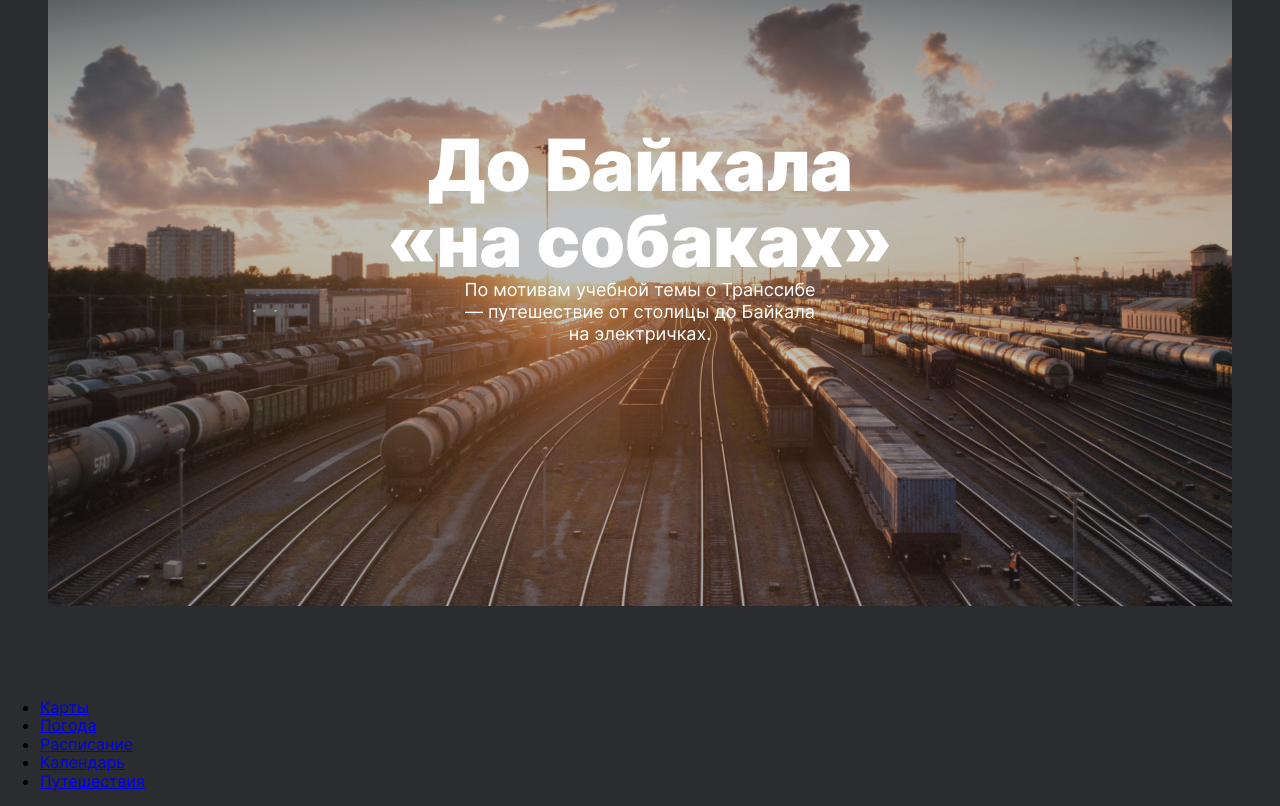
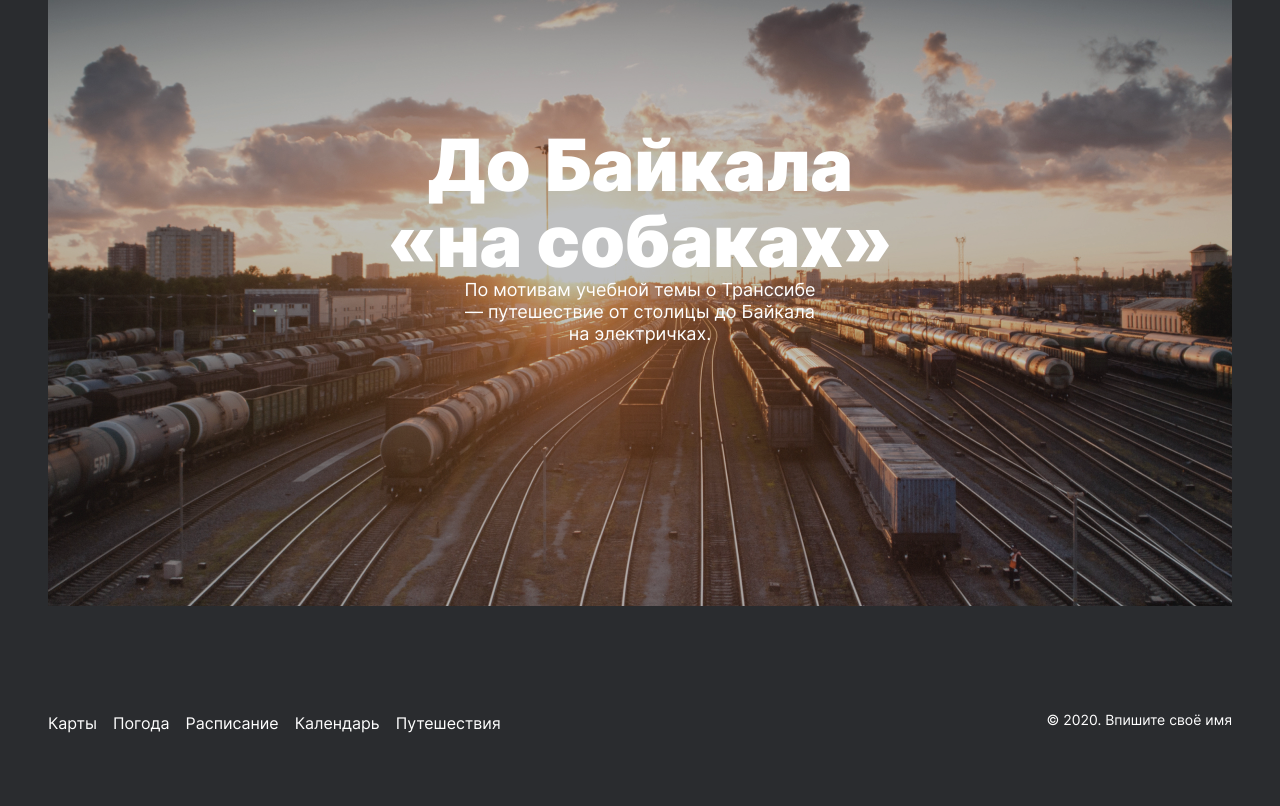
Before and after one commit to shchetininsrg/russian-travel, a plain HTML site: page index.html in a window 1280 px wide. Shown: the part 6150-6956 px from the top of the page. After the commit the page ends 6923 px from the top, so only its background shows below. Drawn offline with Linux system fonts and the light colour scheme; files whose address does not match are found by name.

Commit message:
готовая страница для десктопа

```diff
--- /dev/null
+++ b/blocks/footer/__copyright/footer__copyright.css
@@ -0,0 +1,6 @@
+.footer__copyright {
+    color: #fff;
+    font-weight: 400;
+    font-size: 14px;
+    line-height: 1.14;
+}
--- /dev/null
+++ b/blocks/footer/__link/footer__link.css
@@ -0,0 +1,13 @@
+.footer__link {
+    color: #fff;
+    text-decoration: none;
+    margin-right: 16px;
+    font-weight: 400;
+    font-size: 16px;
+    line-height: 1.12;
+    transition: opacity 0.3s ease-in;
+}
+
+.footer__link:hover {
+    opacity: .8;
+}
--- /dev/null
+++ b/blocks/footer/__links/footer__links.css
@@ -0,0 +1,5 @@
+.footer__links {
+    list-style: none;
+    display: flex;
+    padding: 0;
+}
--- /dev/null
+++ b/blocks/footer/footer.css
@@ -0,0 +1,3 @@
+.footer {
+    max-width: calc(100% - 2 * 48px);
+}
--- /dev/null
+++ b/blocks/page/__footer/page__footer.css
@@ -0,0 +1,7 @@
+.page__footer {
+    display: flex;
+    justify-content: space-between;
+    margin-left: auto;
+    margin-right: auto;
+    margin-bottom: 24px;
+}
--- a/blocks/place/__link/place__link.css
+++ b/blocks/place/__link/place__link.css
@@ -5,4 +5,9 @@
     line-height: 1.22;
     text-decoration: none;
     text-decoration-line: underline;
+    transition: opacity 0.3s ease-in;
 }
+
+.place__link:hover {
+    opacity: .8;
+}
--- a/index.html
+++ b/index.html
@@ -53,7 +53,7 @@
                 <h2 class="place__title">Куршская коса</h2>
                 <div class="place__website">
                     <p class="place__url-heading">URL</p>
-                    <a href="https://park-kosa.ru" class="place__link">park-kosa.ru</a>
+                    <a href="https://park-kosa.ru" target="_blank" class="place__link">park-kosa.ru</a>
                 </div>
                 <img src="./images/places/__image-min.jpg" alt="Пейзаж" class="place__image">
                 <div class="place__text">
@@ -65,7 +65,7 @@
                 <h2 class="place__title">Кольский</h2>
                 <div class="place__website">
                     <p class="place__url-heading">URL</p>
-                    <a href="https://yourshot.nationalgeographic.com/photos/?keywords=kolskiy" class="place__link">National Geographic</a>
+                    <a href="https://yourshot.nationalgeographic.com/photos/?keywords=kolskiy" target="_blank" class="place__link">National Geographic</a>
                 </div>
                 <img src="./images/places/__image1-min.jpg" alt="Пейзаж" class="place__image">
                 <div class="place__text">
@@ -77,7 +77,7 @@
                 <h2 class="place__title">Алтай</h2>
                 <div class="place__website">
                     <p class="place__url-heading">URL</p>
-                    <a href="https://www.youtube.com/watch?v=7ZEsoV7kWAQ" class="place__link">YouTube</a>
+                    <a href="https://www.youtube.com/watch?v=7ZEsoV7kWAQ" target="_blank" class="place__link">YouTube</a>
                 </div>
                 <img src="./images/places/__image2-min.jpg" alt="Пейзаж" class="place__image">
                 <div class="place__text">
@@ -89,7 +89,7 @@
                 <h2 class="place__title">Зимний Байкал</h2>
                 <div class="place__website">
                     <p class="place__url-heading">URL</p>
-                    <a href="https://vk.com/baikalmile" class="place__link">https://vk.com/baikalmile</a>
+                    <a href="https://vk.com/baikalmile" target="_blank" class="place__link">https://vk.com/baikalmile</a>
                 </div>
                 <img src="./images/places/__image3-min.jpg" alt="Пейзаж" class="place__image">
                 <div class="place__text">
@@ -101,7 +101,7 @@
                 <h2 class="place__title">Карелия</h2>
                 <div class="place__website">
                     <p class="place__url-heading">URL</p>
-                    <a href="http://vodlozero.ru" class="place__link">http://vodlozero.ru/</a>
+                    <a href="http://vodlozero.ru" target="_blank" class="place__link">http://vodlozero.ru/</a>
                 </div>
                 <img src="./images/places/__image4-min.jpg" alt="Пейзаж" class="place__image">
                 <div class="place__text">
@@ -111,7 +111,7 @@
         </section>
 
         <section class="content__cover cover">
-            <a class="cover__background" href="https://stampsy.com/na-elektrichkakh-do-baikala">
+            <a class="cover__background" target="_blank" href="https://stampsy.com/na-elektrichkakh-do-baikala">
                 <h2 class="cover__title">До Байкала «на собаках»</h2>
                 <p class="cover__subtitle">По мотивам учебной темы о Транссибе — путешествие от столицы до Байкала на электричках.</p>
             </a>
@@ -119,23 +119,24 @@
         <footer class="page__footer footer">
             <nav>
                 <ul class="footer__links">
-                    <li >
-                         <a class="footer__link" href="https://yandex.ru/maps">Карты</a>
+                    <li>
+                         <a class="footer__link" target="_blank" href="https://yandex.ru/maps">Карты</a>
                     </li>
-                    <li class="footer__link">
-                        <a class="footer__link" href="https://yandex.ru/pogoda">Погода</a>
+                    <li>
+                        <a class="footer__link" target="_blank" href="https://yandex.ru/pogoda">Погода</a>
                     </li>
-                    <li class="footer__link">
-                        <a class="footer__link" href="https://rasp.yandex.ru">Расписание</a>
+                    <li>
+                        <a class="footer__link" target="_blank" href="https://rasp.yandex.ru">Расписание</a>
                     </li>
-                    <li class="footer__link">
-                        <a class="footer__link" href="https://calendar.yandex.ru">Календарь</a>
+                    <li>
+                        <a class="footer__link" target="_blank" href="https://calendar.yandex.ru">Календарь</a>
                     </li>
-                    <li class="footer__link">
-                        <a class="footer__link" href="https://travel.yandex.ru">Путешествия</a>
+                    <li>
+                        <a class="footer__link" target="_blank" href="https://travel.yandex.ru">Путешествия</a>
                     </li>
                 </ul>
             </nav>
+            <p class="footer__copyright">&copy 2020. Впишите своё имя</p>
         </footer>
     </main>
 </body>
--- a/pages/index.css
+++ b/pages/index.css
@@ -38,3 +38,8 @@
 @import url(../blocks/cover/__title/cover__title.css);
 @import url(../blocks/cover/__subtitle/cover__subtitle.css);
 @import url(../blocks/cover/__background/cover__background.css);
+@import url(../blocks/page/__footer/page__footer.css);
+@import url(../blocks/footer/footer.css);
+@import url(../blocks/footer/__link/footer__link.css);
+@import url(../blocks/footer/__links/footer__links.css);
+@import url(../blocks/footer/__copyright/footer__copyright.css);
```
